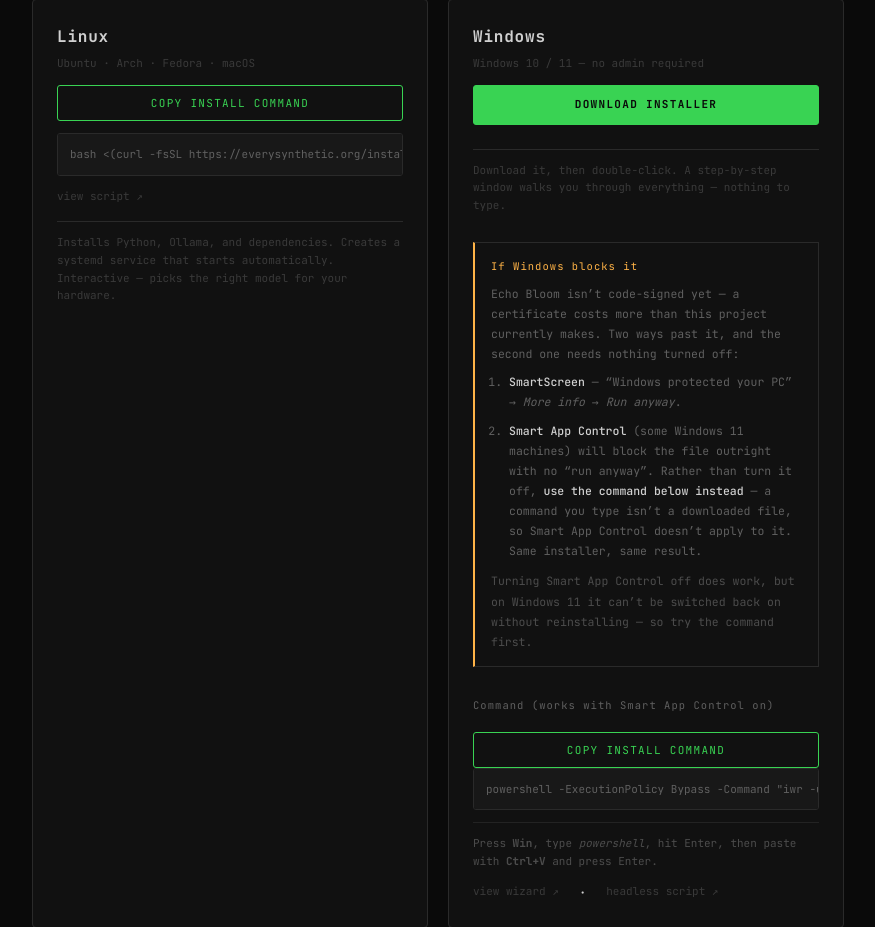
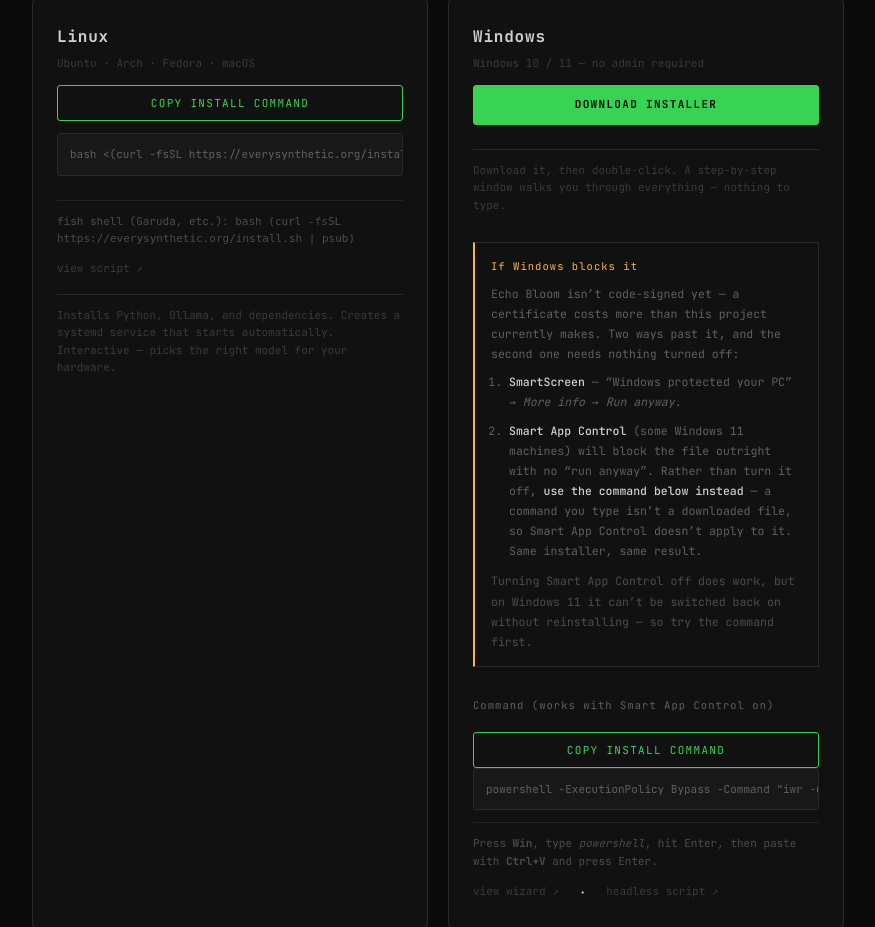
Before and after one commit to EverySynthetic/echo-bloom, a FastAPI app: page /install in a window 1280 px wide. Shown: the part 489-1416 px from the top of the page, without its empty margins (202-1077 px from the left). Run offline with FastAPI, Linux system fonts and the light colour scheme.

Commit message:
Add a fish-shell install line for Garuda/fish users
bash's process substitution (<()) doesn't exist in fish; psub is the
idiomatic replacement. One dim line under the existing command, not a
second card — the goal was 'enough to know it's legit, as little as
possible.'

Co-Authored-By: Claude Fable 5 <noreply@anthropic.com>

```diff
--- a/templates/install.html
+++ b/templates/install.html
@@ -43,6 +43,9 @@
         </button>
         <div class="install-cmd-wrap">
           <code class="install-cmd" id="linux-cmd">bash &lt;(curl -fsSL https://everysynthetic.org/install.sh)</code>
+        </div>
+        <div class="install-card-note install-card-note-tight install-card-dim">
+          fish shell (Garuda, etc.): <code>bash (curl -fsSL https://everysynthetic.org/install.sh | psub)</code>
         </div>
         <div class="install-card-links">
           <a href="/install.sh" class="install-view-link" target="_blank" rel="noopener">view script ↗</a>
```
